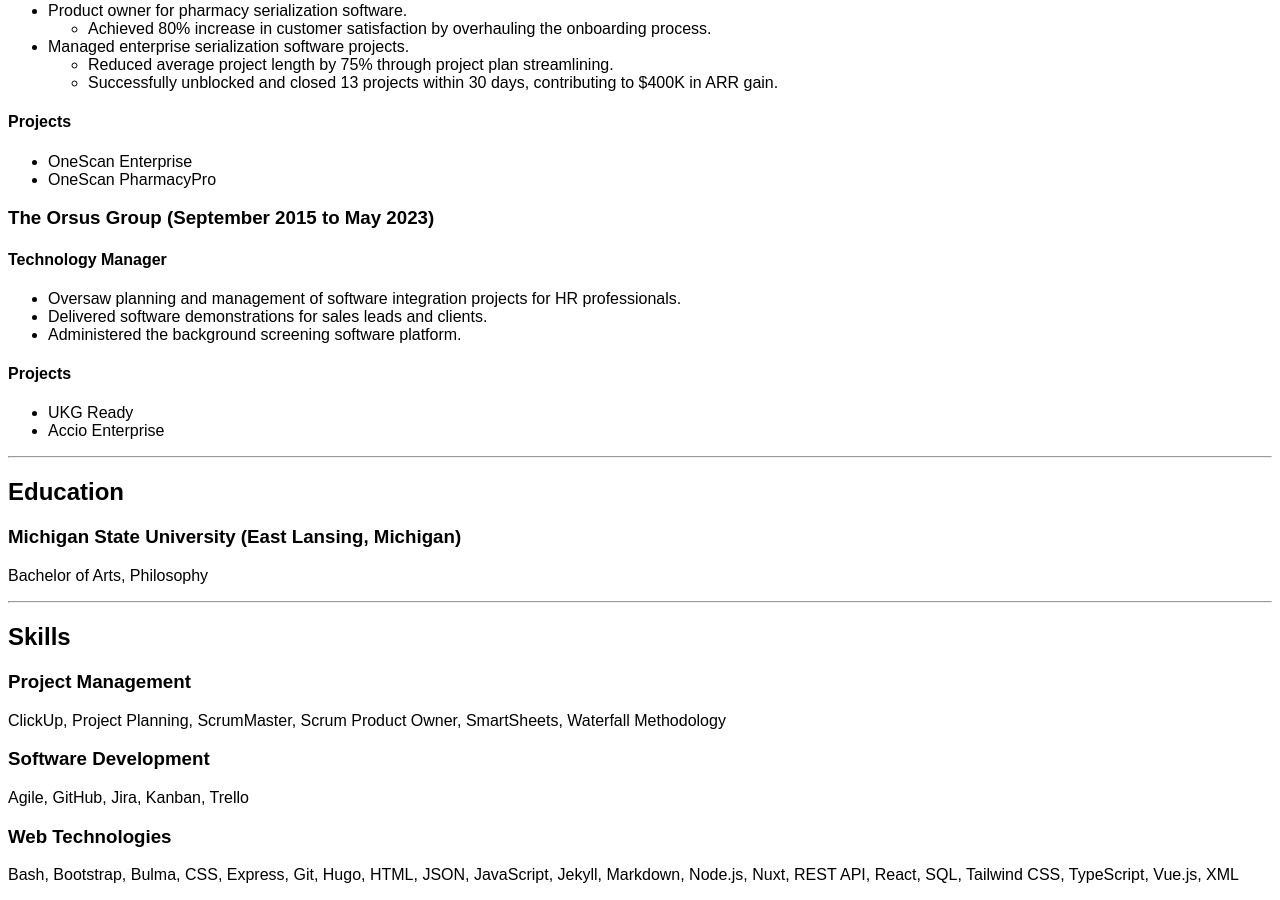
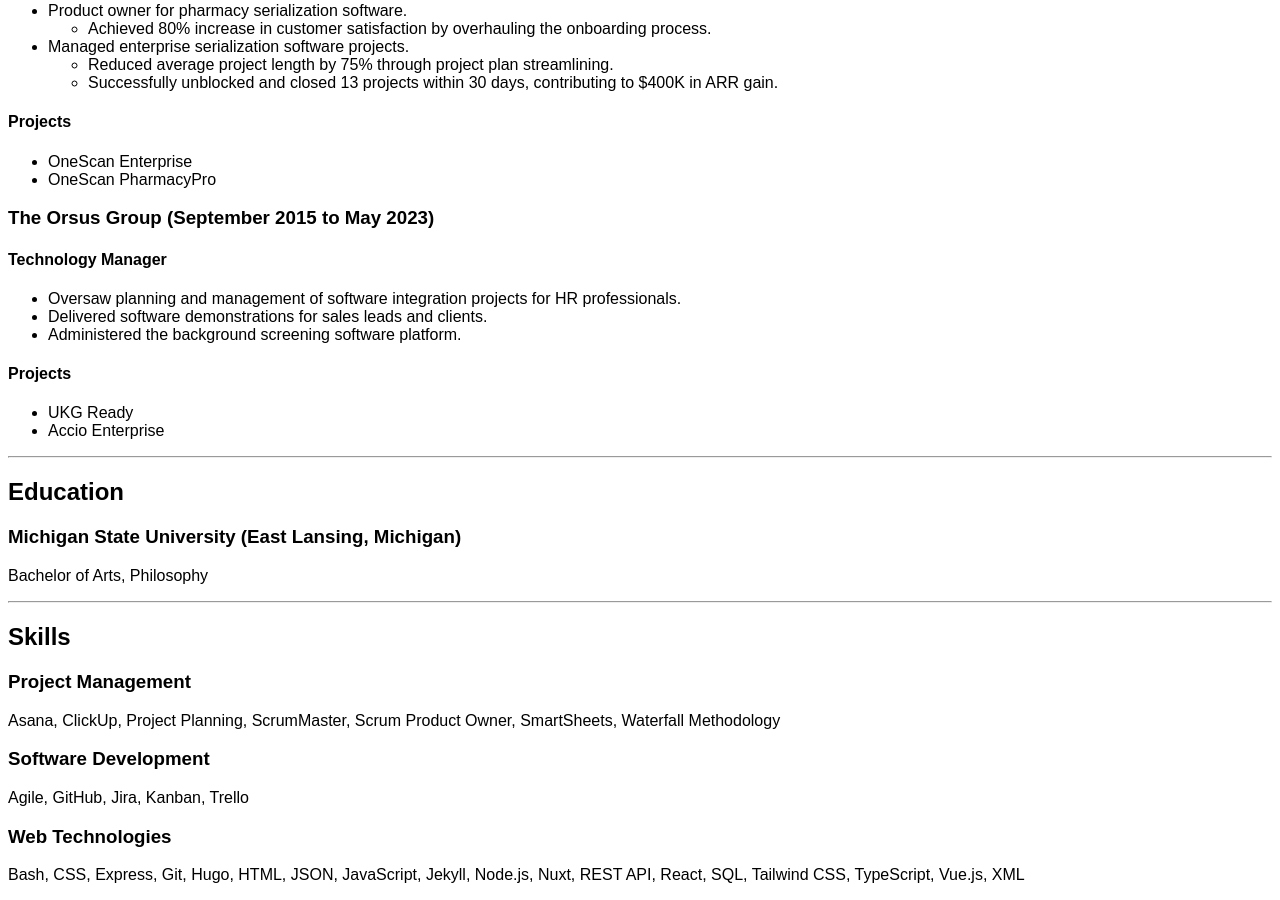
Before and after one commit to slandath/slandath.github.io, a Jekyll site: the page built from resume.md, in a window 1280 px wide and 900 px high, scrolled down 980 px. Built offline with Jekyll 4.4.1, drawn with Linux system fonts in a browser that asks for light colours; some of the changed lines change nothing that is shown; some of the changed text lies outside the part shown.

Commit message:
updated title and resume (#22)
Signed-off-by: slandath <jesus_slanda@yahoo.com>

```diff
--- a/resume.md
+++ b/resume.md
@@ -6,13 +6,13 @@
 
 **Email**: [tom.slanda@gmail.com](mailto:tom.slanda@gmail.com)
 **LinkedIn**: [www.linkedin.com/in/tomslanda](https://www.linkedin.com/in/tomslanda)
-**Website**: [slandath.github.io](https://slandath.github.io)
+**Website**: [www.tomslanda.com](https://www.tomslanda.com)
 
-[Download PDF](./files/Tom%20Slanda%20Resume.pdf)
+[Download PDF](./files/Resume.pdf)
 
 ## Professional Summary
 
-I am an experienced Project Manager, Product Owner and Scrum Master, specializing in open source software, software-as-a-service (SaaS) and web technologies.
+I am an experienced Project Manager and Web Developer.
 
 ---
 
@@ -29,7 +29,7 @@
 
 ### **The Linux Foundation** (March 2024 to Present)
 
-#### Projects Coordinator
+#### Program Coordinator
 
 * Supported open source software project and communities.
 * Developed best practices and resources for the PMO.
@@ -59,6 +59,7 @@
   * Successfully unblocked and closed 13 projects within 30 days, contributing to $400K in ARR gain.
 
 #### Projects
+
 * OneScan Enterprise
 * OneScan PharmacyPro
 
@@ -89,7 +90,7 @@
 
 ### **Project Management**
 
-ClickUp, Project Planning, ScrumMaster, Scrum Product Owner, SmartSheets, Waterfall Methodology
+Asana, ClickUp, Project Planning, ScrumMaster, Scrum Product Owner, SmartSheets, Waterfall Methodology
 
 ### **Software Development**
 
@@ -97,4 +98,4 @@
 
 ### **Web Technologies**
 
-Bash, Bootstrap, Bulma, CSS, Express, Git, Hugo, HTML, JSON, JavaScript, Jekyll, Markdown, Node.js, Nuxt, REST API, React, SQL, Tailwind CSS, TypeScript, Vue.js, XML
+Bash, CSS, Express, Git, Hugo, HTML, JSON, JavaScript, Jekyll, Node.js, Nuxt, REST API, React, SQL, Tailwind CSS, TypeScript, Vue.js, XML
```
Also changed, not shown: 2 other files.
